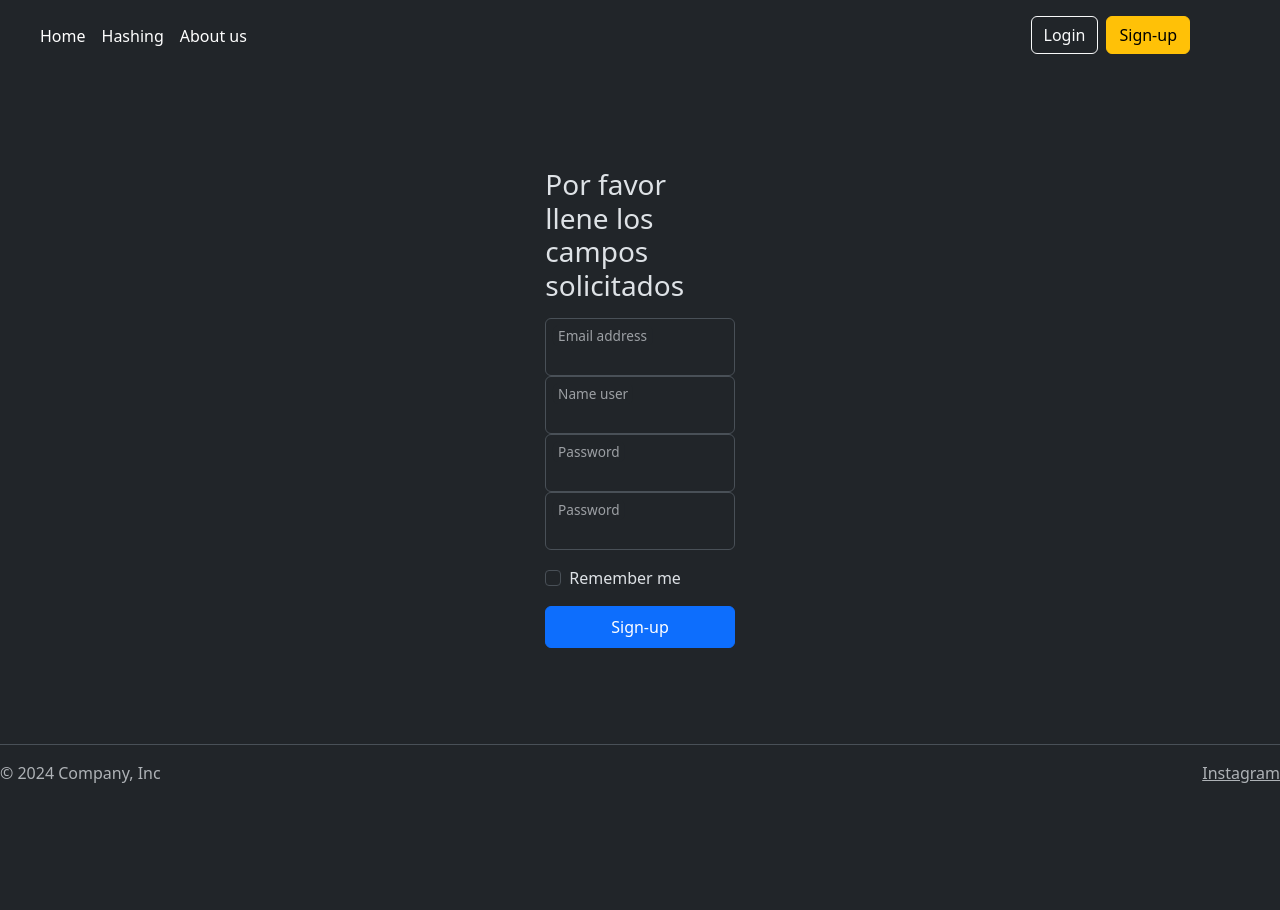
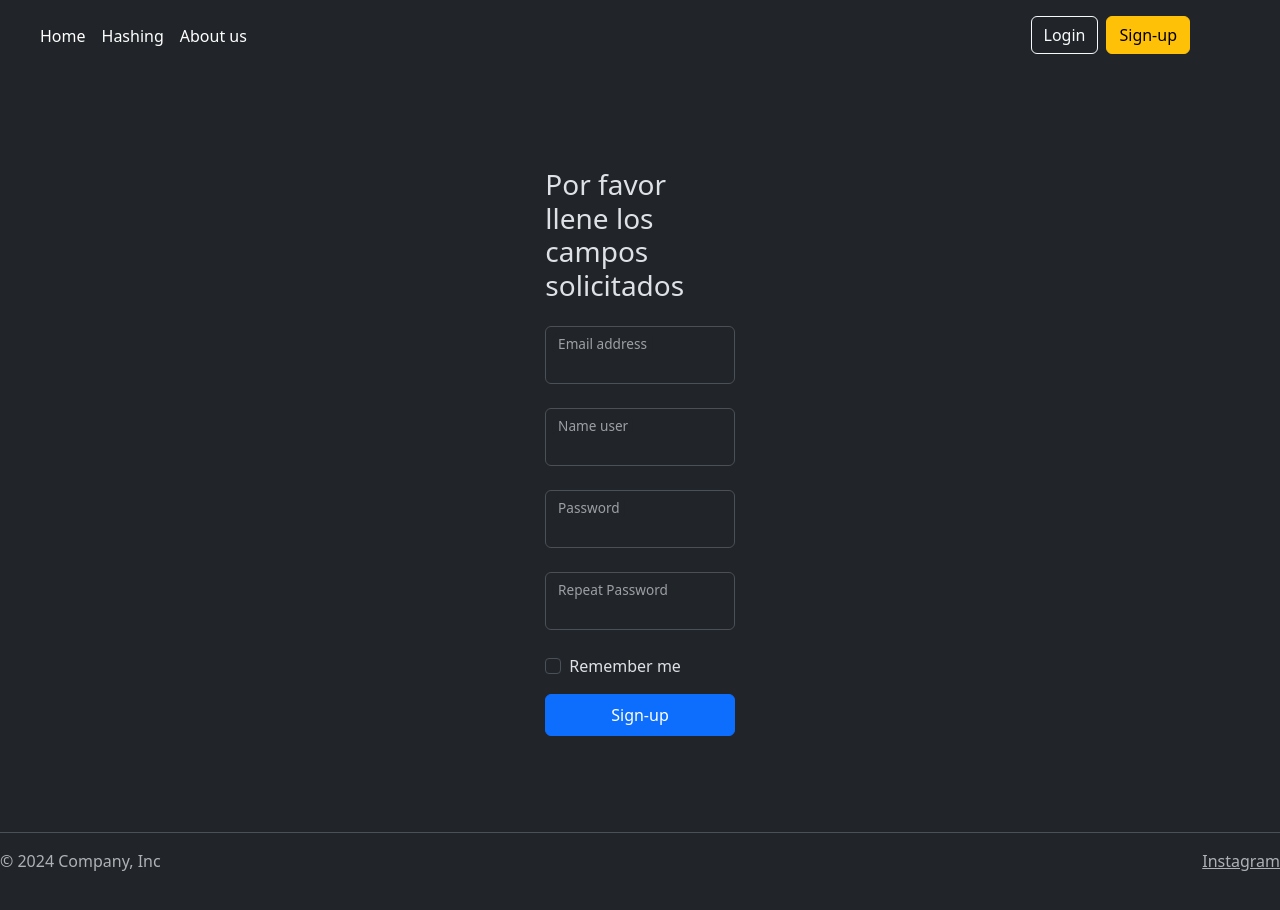
Before and after one commit to caduenas/PruebasFrontend, an Angular app: page /Sign-up in a window 1280 px wide. Shown: the top 910 px of the page. Before the commit the page ends 825 px from the top, so only its background shows below. Built offline with nearby package versions, Linux system fonts and the light colour scheme.

Commit message:
Cambios necesarios para el despliegue en netilfy

```diff
--- a/src/app/pages/login/login.component.html
+++ b/src/app/pages/login/login.component.html
@@ -7,11 +7,11 @@
             }
             <h1 class="h3 mb-3 fw-normal">Inicie sesion</h1>
             <div class="form-floating">
-                <input type="email" class="form-control" id="floatingInput" name="moldeLogin.correo" [(ngModel)]="moldeLogin.correo">
+                <input type="email" class="form-control my-4" id="floatingInput" name="moldeLogin.correo" [(ngModel)]="moldeLogin.correo">
                 <label for="floatingInput">Email address</label>
             </div>
             <div class="form-floating">
-                <input type="password" class="form-control" id="floatingPassword" name="moldeLogin.password" [(ngModel)]="moldeLogin.password" >
+                <input type="password" class="form-control my-4" id="floatingPassword" name="moldeLogin.password" [(ngModel)]="moldeLogin.password" >
                 <label for="floatingPassword">Password</label>
             </div>
             <div class="form-check text-start my-3">
--- a/src/app/pages/sign-up/sign-up.component.html
+++ b/src/app/pages/sign-up/sign-up.component.html
@@ -2,25 +2,25 @@
     <main class="form-signin w-100 m-auto row">
         <div class="col-5"></div>
         <form class="col-2">
-            @if (errormessage) {
-                <p class="my-3 text-danger border border-danger text-center">{{errormessage}}</p>
+            @if (errorMessage) {
+                <p class="my-3 text-danger border border-danger text-center">{{errorMessage}}</p>
             }
             <h1 class="h3 mb-3 fw-normal">Por favor llene los campos solicitados</h1>
             <div class="form-floating">
-                <input type="email" class="form-control" id="floatingEmail" name="datosNuevo.correo" [(ngModel)]="datosNuevo.correo">
+                <input type="email" class="form-control my-4" id="floatingEmail" name="datosNuevo.correo" [(ngModel)]="datosNuevo.correo">
                 <label for="floatingEmail">Email address</label>
             </div>
             <div class="form-floating">
-                <input type="text" class="form-control" id="floatingInput" name="datosNuevo.name" [(ngModel)]="datosNuevo.name">
+                <input type="text" class="form-control my-4" id="floatingInput" name="datosNuevo.name" [(ngModel)]="datosNuevo.name">
                 <label for="floatingInput">Name user</label>
             </div>
             <div class="form-floating">
-                <input type="password" class="form-control" id="floatingPassword" name="datosNuevo.password" [(ngModel)]="datosNuevo.password">
+                <input type="password" class="form-control my-4" id="floatingPassword" name="datosNuevo.password" [(ngModel)]="datosNuevo.password">
                 <label for="floatingPassword">Password</label>
             </div>
             <div class="form-floating">
-                <input type="password" class="form-control" id="floatingPassword" name="repeatpassword" [(ngModel)]="repeatpassword">
-                <label for="floatingPassword">Password</label>
+                <input type="password" class="form-control my-4" id="floatingPasswordRepeat" name="repeatpassword" [(ngModel)]="repeatpassword">
+                <label for="floatingPasswordRepeat">Repeat Password</label>
             </div>
             <div class="form-check text-start my-3">
                 <input  class="form-check-input" type="checkbox" value="remember-me" name="" id="flexCheckDefault">
--- a/src/app/pages/sign-up/sign-up.component.ts
+++ b/src/app/pages/sign-up/sign-up.component.ts
@@ -21,7 +21,7 @@ export class SignUpComponent {
     correo: ''
   }
   repeatpassword: string = '';
-  errormessage: string= '';
+  errorMessage: string= '';
 
   crearUsuario(){
     if(this.validarRequisitos()){
@@ -35,12 +35,35 @@ export class SignUpComponent {
       )
     }
   }
-  validarRequisitos(){
-    if (this.datosNuevo.password === this.repeatpassword) {
-      return true;
-    }else{
-      this.errormessage = 'Las contraseñas no coinciden'
+validarRequisitos() {
+    const password = this.datosNuevo.password;
+    const repeatPassword = this.repeatpassword;
+
+    // Verificar si las contraseñas coinciden
+    if (password !== repeatPassword) {
+        this.errorMessage = 'Las contraseñas no coinciden';
+        return false;
     }
-    return false;
+
+    // Verificar la longitud mínima de la contraseña
+    if (password.length < 10) {
+        this.errorMessage = 'La contraseña debe tener al menos 10 caracteres';
+        return false;
+    }
+
+    // Verificar si la contraseña contiene al menos una letra mayúscula
+    if (!/[A-Z]/.test(password)) {
+        this.errorMessage = 'La contraseña debe contener al menos una letra mayúscula';
+        return false;
+    }
+
+    // Verificar si la contraseña contiene al menos un carácter especial
+    if (!/[$&+,:;=?@#|'<>.^*()%!-]/.test(password)) {
+        this.errorMessage = 'La contraseña debe contener al menos un carácter especial';
+        return false;
+    }
+
+    // Si la contraseña cumple con todos los requisitos, retornar true
+    return true;
   }
 }
```
Also changed, not shown: 1 other file (tests, documents, lock files or other folders).
